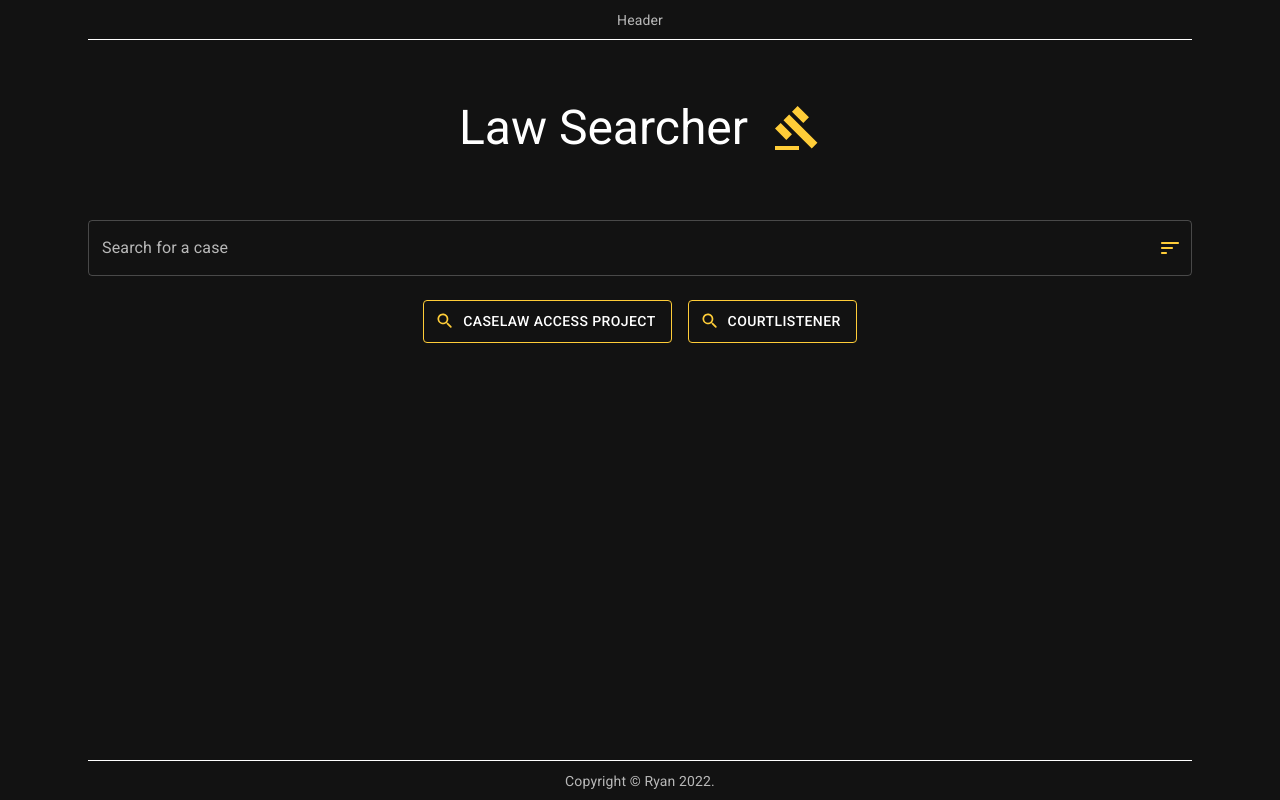
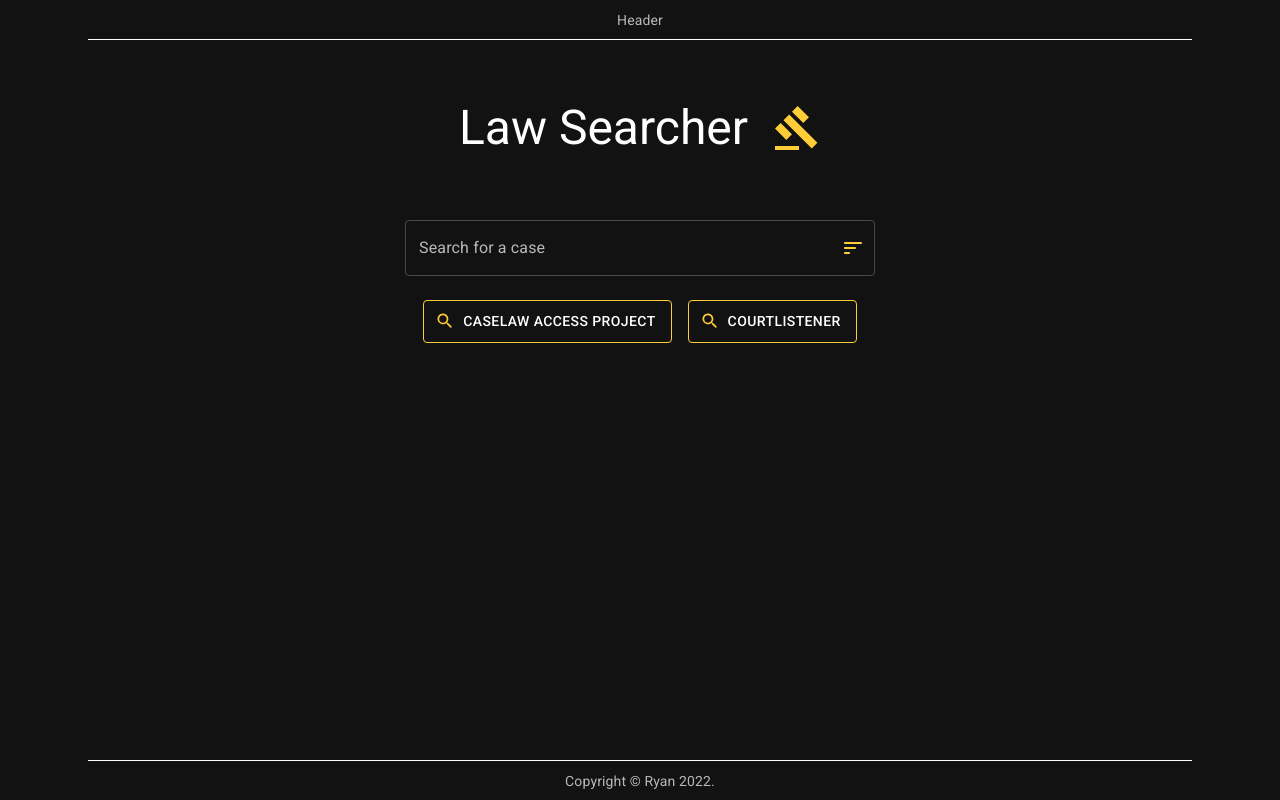
Before and after one commit to ryanv404/law-app, a React (Create React App) app: page / in a window 1280 px wide. Built offline with nearby package versions, Linux system fonts and the light colour scheme.

Commit message:
styling updates

```diff
--- a/src/App.js
+++ b/src/App.js
@@ -7,14 +7,20 @@
   return (
     <Container
       sx={{
-        height: "100%",
+        height: "100vh",
         display: "flex",
         flexDirection: "column",
-        justifyContent: "space-between"
+        justifyContent: "space-between",
+        alignItems: "center"
       }}
     >
       <Header />
-      <Main />
+      <Main
+        sx={{
+          minWidth: "470px",
+          maxWidth: "720px"
+        }}
+      />
       <Footer />
     </Container>
   );
--- a/src/components/Footer.js
+++ b/src/components/Footer.js
@@ -12,7 +12,9 @@
         fontSize: "14px",
         borderTop: "1px solid white",
         overflow: "hidden",
-        marginTop: "40px"
+        marginTop: "40px",
+        maxWidth: "720px",
+        minWidth: "100%"
       }}
     >
       {`Copyright © Ryan ${new Date().getFullYear()}.`}
--- a/src/components/Header.js
+++ b/src/components/Header.js
@@ -10,8 +10,10 @@
         height: "40px",
         lineHeight: "40px",
         borderBottom: "1px solid white",
-        marginBottom: "40px",
-        fontSize: "14px"
+        margin: "0px 0px 40px 0px",
+        fontSize: "14px",
+        maxWidth: "720px",
+        minWidth: "100%"
       }}
     >
       Header
--- a/src/components/Results.js
+++ b/src/components/Results.js
@@ -17,7 +17,8 @@
       sx={{
         display: 'flex',
         flexDirection: 'column',
-        alignItems: 'center'
+        alignItems: 'center',
+        maxWidth: '720px'
       }}
     >
       <Typography
--- a/src/components/Search.js
+++ b/src/components/Search.js
@@ -1,20 +1,11 @@
 import { useState } from 'react';
 import { useQuery } from 'react-query';
-import {
-  TextField,
-  Typography,
-  Box,
-  InputAdornment,
-  IconButton,
-  Menu,
-  MenuItem
-} from '@mui/material';
+import { Typography } from '@mui/material';
 import GavelSharpIcon from '@mui/icons-material/GavelSharp';
-import SearchRoundedIcon from '@mui/icons-material/SearchRounded';
-import SortRoundedIcon from '@mui/icons-material/SortRounded';
 import axios from 'axios';
+
 import Results from './Results';
-import { LoadingButton } from '@mui/lab';
+import SearchBox from './SearchBox';
 
 const URL_CAP = "https://api.case.law/v1/cases/?search=";
 const URL_CL = "https://www.courtlistener.com/api/rest/v3/search/?q=";
@@ -29,22 +20,13 @@
   const [numResults, setNumResults] = useState("");
   const [searchResult, setSearchResult] = useState("");
   const [errorMsg, setErrorMsg] = useState("");
-  const [anchorEl, setAnchorEl] = useState(null);
 
-  const [orderByDate, setOrderByDate] = useState(false);
-  const [orderDirection, setOrderDirection] = useState("asc");
+  // const [orderByDate, setOrderByDate] = useState(false);
+  // const [orderDirection, setOrderDirection] = useState("asc");
   // CAP -> "&ordering=-decision_date"
   // CL -> "&order_by=dateFiled%20desc"
 
-  const open = Boolean(anchorEl);
 
-  const handleClick = (e) => {
-    setAnchorEl(e.currentTarget);
-  };
-
-  const handleClose = () => {
-    setAnchorEl(null);
-  };
 
   const {
     isLoading: isLoadingCAP,
@@ -111,116 +93,19 @@
           }}
         />
       </Typography>
-      <Box
-        component="form"
-        onSubmit={(e) => e.preventDefault()}
-        sx={{
-          display: 'flex',
-          flexDirection: 'column',
-          mt: "40px",
-          mb: 4
-        }}
-      >
-        <TextField
-          variant="outlined"
-          type="text"
-          name="case_search"
-          id="case_search"
-          onChange={(e) => setSearchText(e.target.value)}
-          value={searchText}
-          autoComplete="off"
-          label="Search for a case"
-          sx={{
-            my: 3
-          }}
-          InputProps={{
-            endAdornment: (
-              <InputAdornment position="end">
-                <IconButton edge='end' onClick={handleClick} onClose={handleClose}>
-                  <SortRoundedIcon
-                    id="basic-button"
-                    aria-controls={open ? 'basic-menu' : undefined}
-                    aria-haspopup="true"
-                    aria-expanded={open ? 'true' : undefined}
-                    sx={{color: '#ffcd38'}}
-                  />
-                </IconButton>
-                <Menu
-                  id="basic-menu"
-                  anchorEl={anchorEl}
-                  open={open}
-                  onClose={handleClose}
-                  MenuListProps={{
-                    'aria-labelledby': 'basic-button',
-                  }}
-                >
-                  <MenuItem
-                    onClick={(e) => setOrderDirection("desc")}
-                    onClose={handleClose}
-                  >
-                      Most recent cases first
-                  </MenuItem>
-                  <MenuItem
-                    onClick={(e) => setOrderDirection("asc")}
-                    onClose={handleClose}
-                  >
-                    Most recent cases last
-                  </MenuItem>
-                </Menu>
-              </InputAdornment>
-            )
-          }}
-        />
-        <Box
-          sx={{
-            display: 'flex',
-            flexDirection: 'row',
-            alignItems: 'center',
-            justifyContent: 'center'
-          }}
-        >
-          <LoadingButton
-            variant='outlined'
-            color='primary'
-            type="submit"
-            onClick={fetchCAP}
-            sx={{
-              mr: 2,
-              py: 1,
-              color: '#fff',
-              borderColor: '#ffcd38',
-              '&:hover': {
-                borderColor: "#ffcd38",
-              }
-            }}
-            startIcon={<SearchRoundedIcon sx={{color: '#ffcd38'}} />}
-            loading={isLoadingCAP}
-          >
-            Caselaw Access Project
-          </LoadingButton>
-          <LoadingButton
-            variant='outlined'
-            type="submit"
-            onClick={fetchCL}
-            sx={{
-              py: 1,
-              color: '#fff',
-              borderColor: '#ffcd38',
-              '&:hover': {
-                borderColor: "#ffcd38",
-              }
-            }}
-            startIcon={<SearchRoundedIcon sx={{color: '#ffcd38'}} />}
-            loading={isLoadingCL}
-          >
-            CourtListener
-          </LoadingButton>
-        </Box>
-      </Box>
+      <SearchBox
+        searchText={searchText}
+        setSearchText={setSearchText}
+        fetchCAP={fetchCAP}
+        fetchCL={fetchCL}
+        isLoadingCAP={isLoadingCAP}
+        isLoadingCL={isLoadingCL}
+      />
       {(isErrorCAP || isErrorCL)
         && (!isLoadingCAP && !isLoadingCL)
         && <pre>{errorMsg}</pre>
       }
+
       {searchResult
         && (!isLoadingCAP && !isLoadingCL)
         && (
--- /dev/null
+++ b/src/components/SearchBox.js
@@ -0,0 +1,153 @@
+import { useState } from 'react';
+import {
+  TextField,
+  Box,
+  InputAdornment,
+  IconButton,
+  Menu,
+  MenuItem
+} from '@mui/material';
+import SearchRoundedIcon from '@mui/icons-material/SearchRounded';
+import SortRoundedIcon from '@mui/icons-material/SortRounded';
+import { LoadingButton } from '@mui/lab';
+
+
+const SearchBox = (
+  {
+    searchText,
+    setSearchText,
+    isLoadingCAP,
+    isLoadingCL,
+    fetchCAP,
+    fetchCL
+  }
+) => {
+  const [anchorEl, setAnchorEl] = useState(null);
+
+  const open = Boolean(anchorEl);
+
+  const handleClick = (e) => {
+    setAnchorEl(e.currentTarget);
+  };
+
+  const handleClose = () => {
+    setAnchorEl(null);
+  };
+
+  return (
+    <Box
+      component="form"
+      onSubmit={(e) => e.preventDefault()}
+      sx={{
+        display: 'flex',
+        flexDirection: 'column',
+        mt: "40px",
+        mb: 4,
+        alignItems: "center"
+      }}
+    >
+      <TextField
+        variant="outlined"
+        type="text"
+        name="case_search"
+        id="case_search"
+        onChange={(e) => setSearchText(e.target.value)}
+        value={searchText}
+        autoComplete="off"
+        label="Search for a case"
+        sx={{
+          my: 3,
+          minWidth: "470px"
+        }}
+        InputProps={{
+          endAdornment: (
+            <InputAdornment position="end">
+              <IconButton
+                edge='end'
+                onClick={handleClick}
+                onClose={handleClose}
+              >
+                <SortRoundedIcon
+                  id="basic-button"
+                  aria-controls={open ? 'basic-menu' : undefined}
+                  aria-haspopup="true"
+                  aria-expanded={open ? 'true' : undefined}
+                  sx={{color: '#ffcd38'}}
+                />
+              </IconButton>
+              <Menu
+                id="basic-menu"
+                anchorEl={anchorEl}
+                open={open}
+                onClose={handleClose}
+                MenuListProps={{
+                  'aria-labelledby': 'basic-button',
+                }}
+              >
+                <MenuItem
+                  // onClick={() => console.log("desc")}
+                  onClose={handleClose}
+                >
+                    Most recent cases first
+                </MenuItem>
+                <MenuItem
+                  // onClick={console.log("asc")}
+                  onClose={handleClose}
+                >
+                  Most recent cases last
+                </MenuItem>
+              </Menu>
+            </InputAdornment>
+          )
+        }}
+      />
+      <Box
+        sx={{
+          display: 'flex',
+          flexDirection: 'row',
+          alignItems: 'center',
+          justifyContent: 'center'
+        }}
+      >
+        <LoadingButton
+          variant='outlined'
+          color='primary'
+          type="submit"
+          onClick={fetchCAP}
+          sx={{
+            mr: 2,
+            py: 1,
+            color: '#fff',
+            borderColor: '#ffcd38',
+            '&:hover': {
+              borderColor: "#ffcd38",
+            }
+          }}
+          startIcon={<SearchRoundedIcon sx={{color: '#ffcd38'}} />}
+          loading={isLoadingCAP}
+        >
+          Caselaw Access Project
+        </LoadingButton>
+        <LoadingButton
+          variant='outlined'
+          type="submit"
+          onClick={fetchCL}
+          sx={{
+            py: 1,
+            color: '#fff',
+            borderColor: '#ffcd38',
+            '&:hover': {
+              borderColor: "#ffcd38",
+            }
+          }}
+          startIcon={<SearchRoundedIcon sx={{color: '#ffcd38'}} />}
+          loading={isLoadingCL}
+        >
+          CourtListener
+        </LoadingButton>
+      </Box>
+    </Box>
+  )
+;}
+
+export default SearchBox;
```
